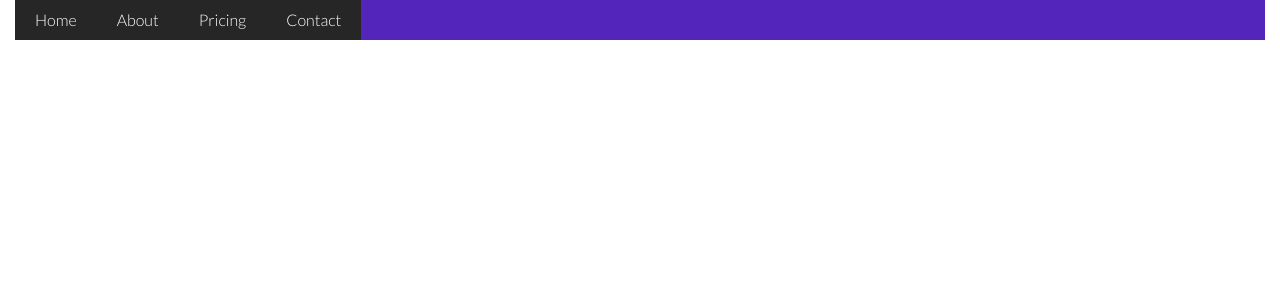
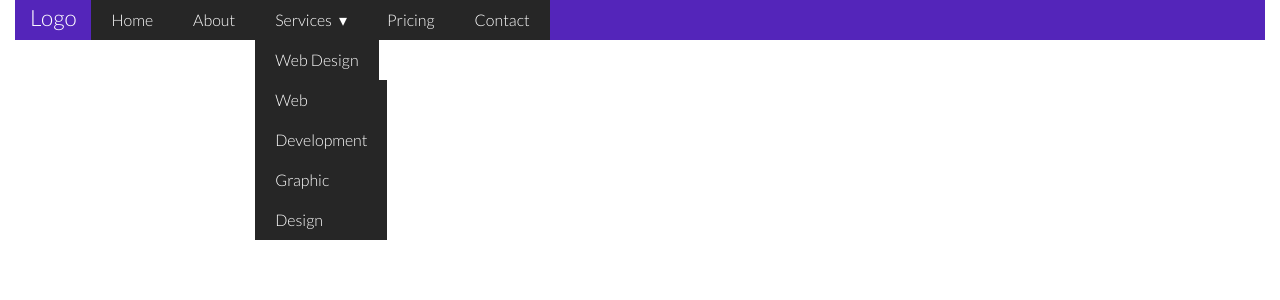
Before and after one commit to AlmondBro/serviiris, a React (Create React App) app: page / in a window 1280 px wide. Shown: the top 300 px of the page. Built offline with nearby package versions, Linux system fonts and the light colour scheme.

Commit message:
Edit Navbar logo properties

```diff
--- a/src/components/Header/NavigationBar/NavigationBar.js
+++ b/src/components/Header/NavigationBar/NavigationBar.js
@@ -38,9 +38,9 @@ const NavigationBar = (props) => {
     return (
             <NavBar className="navigation-bar">
                 <NavContainer className="nav-container">
-                    {/* <NavLogoContainer className="nav-logo-container">
+                    <NavLogoContainer className="nav-logo-container">
                         <NavLogoContainerLink href="#!">Logo</NavLogoContainerLink>
-                    </NavLogoContainer> */}
+                    </NavLogoContainer>
                     <Nav>
                         {/* <div class="nav-mobile">
                             <a id="nav-toggle" href="#!">
@@ -60,20 +60,20 @@ const NavigationBar = (props) => {
                             <NavLi>
                                 <NavLink href="#!">About</NavLink>
                             </NavLi>
-                            {/* <li>
-                                <a href="#!">Services</a>
+                            <NavLi>
+                                <NavLink href="#!">Services</NavLink>
                                 <ul class="nav-dropdown">
-                                    <li>
-                                        <a href="#!">Web Design</a>
-                                    </li>
-                                    <li>
-                                        <a href="#!">Web Development</a>
-                                    </li>
-                                    <li>
-                                        <a href="#!">Graphic Design</a>
-                                    </li>
+                                    <NavLi>
+                                        <NavLink href="#!">Web Design</NavLink>
+                                    </NavLi>
+                                    <NavLi>
+                                        <NavLink href="#!">Web Development</NavLink>
+                                    </NavLi>
+                                    <NavLi>
+                                        <NavLink href="#!">Graphic Design</NavLink>
+                                    </NavLi>
                                 </ul>
-                            </li> */}
+                            </NavLi>
                             <NavLi>
                                 <NavLink href="#!">Pricing</NavLink>
                             </NavLi>
--- a/src/components/Header/NavigationBar/NavigationBarStyledComponents.js
+++ b/src/components/Header/NavigationBar/NavigationBarStyledComponents.js
@@ -25,15 +25,26 @@ const NavContainer = styled('div')`
     margin: 0;
     padding: 0;
     height: 100%;
+
+    /*
+        Offset all the NavigationBar items a
+        bit to the left so it is not just right up to the edge
+        TODO: Make this value be dynamic
+    */
+    padding-left: 1.2%;
 `; //end NavContainer
 
 const NavLogoContainer = styled('div')`
-    position: absolute;
-    padding-left: 10px;
-    float: left;
-    line-height: 70px;
-    text-transform: uppercase;
+    position: relative;
+    line-height: 1;
     font-size: 1.4em;
+    display: inline-block;
+
+     /*
+        Offset Navbar items to be the right by the same amount as the left offset
+        TODO: Make this value be dynamic
+    */
+    margin-right: 1.2%;
 `; //end LogoContainer
 
 const NavLogoContainerLink = styled('a')`
@@ -48,6 +59,9 @@ const NavLogoContainerLink = styled('a')`
 
 const Nav = styled('nav')`
     /* float: right; */
+    display: inline-flex;
+    flex-direction: row;
+    justify-content: flex-start;
 `; //end Nav
 
 const NavUl = styled('ul')`
@@ -58,12 +72,41 @@ const NavUl = styled('ul')`
 
 
 const NavLi = styled('li')`
-    float: left;
+    display: inline-block;
     position: relative;
     cursor: pointer;
+
+    ul {
+        position: absolute;
+
+        margin: 0;
+        padding: 0;
+
+        list-style: none;
+        /* visibility: hidden; */
+    }
+
+    :hover ul{
+        visibility: visible;
+    }
+
+
+    /*
+        Collapse the links to make them responsive starting
+        in tablet lengths
+    */
+    @media only screen and (max-width: 765px) {
+        display: block;
+
+        ul {
+            position: relative;
+            padding-left: 5%;
+            width: 100%;
+        }
+    } /* End media query */
 `;
 
-let NavLink = styled('li')`
+let NavLink = styled('a')`
     display: block;
     padding: 0 20px;
     line-height: 40px;
```
